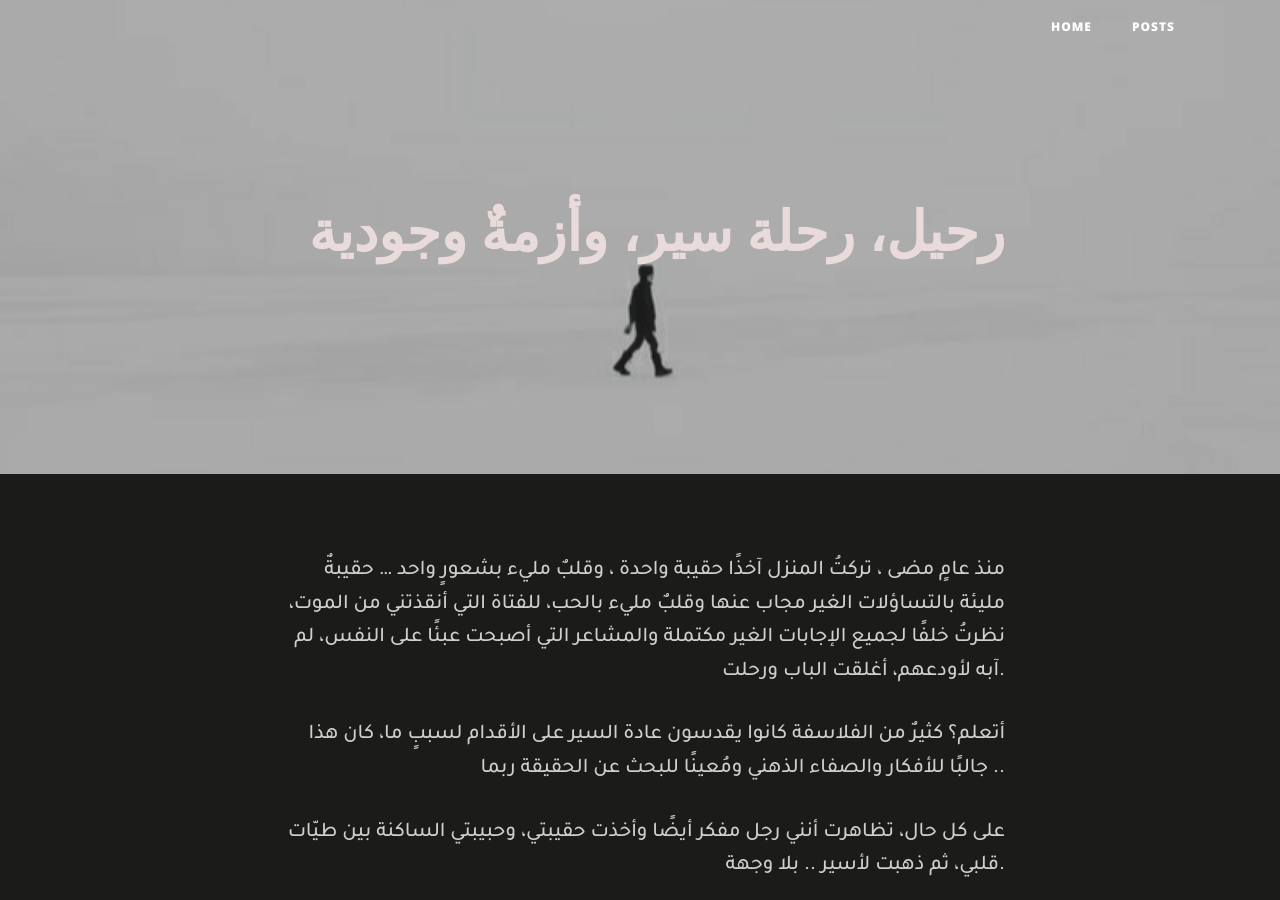
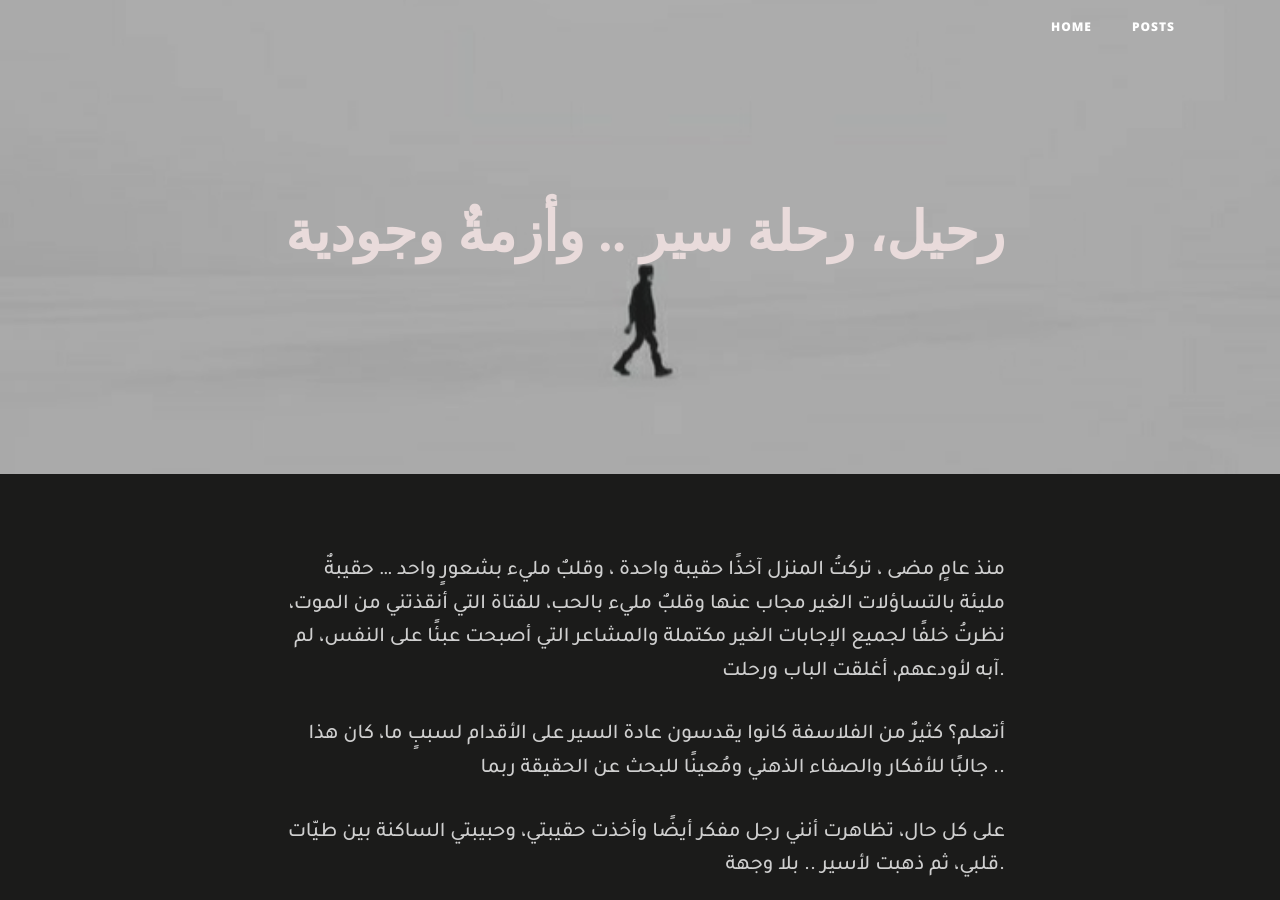
Before and after one commit to yahya-wael/personal-blog, a Jekyll site: the page built from _posts/2022-05-16-رحيل-رحلة-سير-وأزمةٌ-وجودية.md, in a window 1280 px wide and 900 px high. Built offline with Jekyll 4.4.1, drawn with Linux system fonts in a browser that asks for light colours; some web fonts are replaced.

```diff
--- a/_posts/2022-05-16-رحيل-رحلة-سير-وأزمةٌ-وجودية.md
+++ b/_posts/2022-05-16-رحيل-رحلة-سير-وأزمةٌ-وجودية.md
@@ -1,6 +1,6 @@
 ---
 layout: post
-title: رحيل، رحلة سير،     وأزمةٌ وجودية
+title: رحيل، رحلة سير .. وأزمةٌ وجودية
 language: arabic
 date: 2022-05-16T22:30:00.000+03:00
 background: "/uploads/img_20220517_173151.jpg"
```
